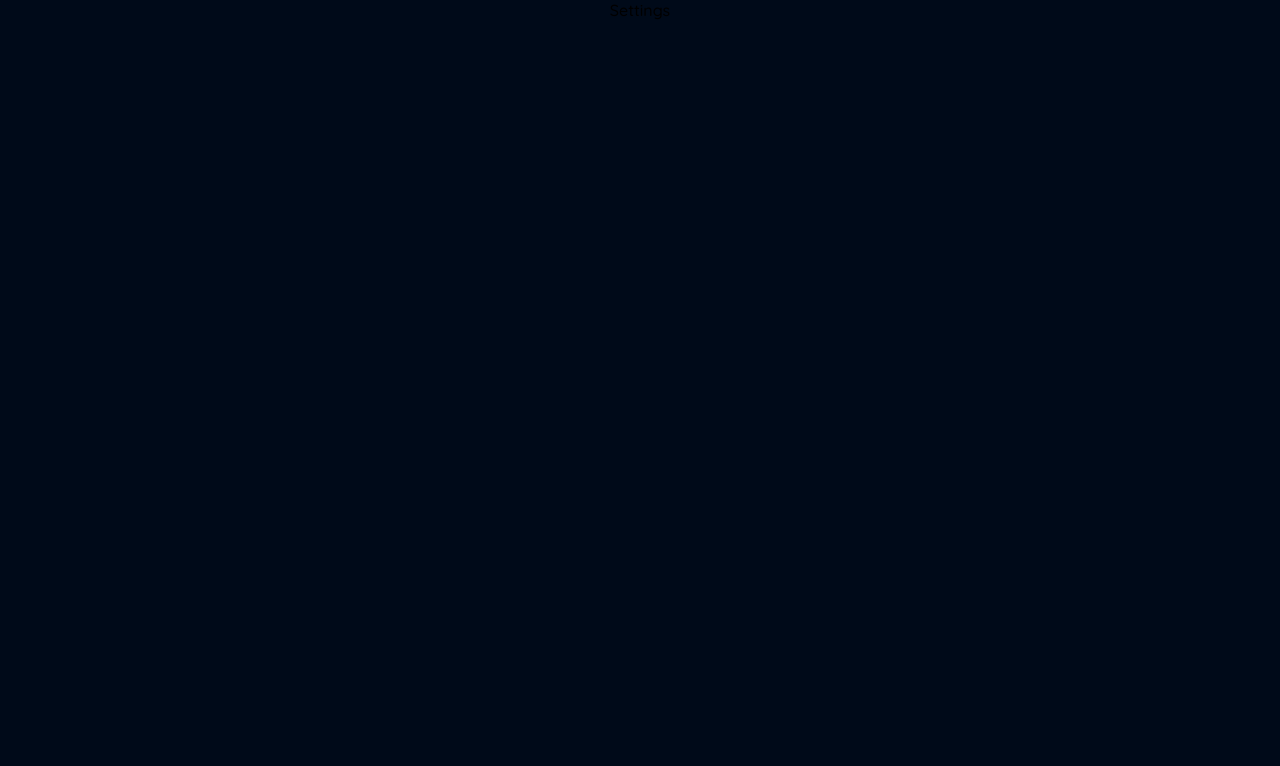
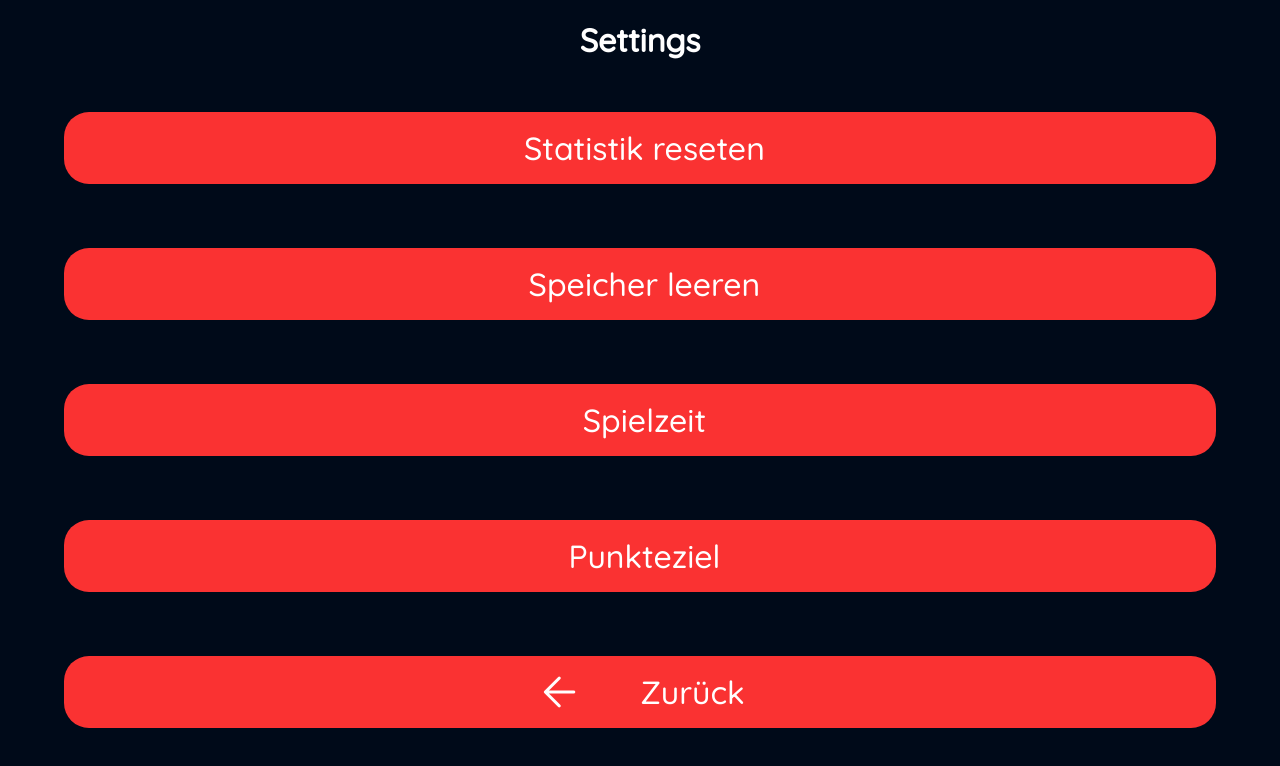
Before and after one commit to noahSnbr07/Wolli, a React (Create React App) app in the folder wolli/: page /settings in a window 1280 px wide. Shown: the top 766 px of the page. Built offline with nearby package versions, Linux system fonts and the light colour scheme.

Commit message:
boolscher Popup funktioniret nun

```diff
--- /dev/null
+++ b/wolli/src/config/Popup.jsx
@@ -0,0 +1,25 @@
+import React from 'react'
+import '../config/config.css';
+import Icon from './Icon';
+export default function Popup({ type, text, is, handleClick }) {
+ return (
+  <div className='popup'
+   style={is ? { display: 'flex' } : { display: 'none' }}
+  >
+   <h1> {text} </h1>
+   {
+    type === 'number' ?
+     <div>
+      number
+     </div>
+     : type === 'boolean' ?
+      <div className='popupOptions'>
+       <button onClick={() => { handleClick(true) }} style={{ background: 'var(--accent)' }} > <Icon icon='check' /> </button>
+       <button onClick={() => { handleClick(false) }} style={{ background: 'var(--bg-2)' }} > <Icon icon='close' /> </button>
+      </div>
+      :
+      console.error('Invalid parameter')
+   }
+  </div >
+ );
+}
--- a/wolli/src/config/config.css
+++ b/wolli/src/config/config.css
@@ -0,0 +1,50 @@
+.popup {
+ width: 80%;
+ height: 30%;
+ background-color: rgba(0, 0, 0, 0.6);
+ position: absolute;
+ top: 50%;
+ left: 50%;
+ transform: translate(-50%, -50%);
+ border-radius: 15px;
+ backdrop-filter: blur(5px);
+ display: flex;
+ flex-direction: column;
+ align-items: center;
+ justify-content: space-evenly;
+
+ & h1 {
+  height: 60%;
+  width: 100%;
+ }
+
+ & .popupOptions {
+  width: 100%;
+  height: 40%;
+  display: flex;
+  flex-direction: row;
+  align-items: center;
+  justify-content: space-evenly;
+
+  & button {
+   width: 45%;
+   height: 80%;
+   border-radius: 25px;
+   border: none;
+   display: flex;
+   justify-content: center;
+   align-items: center;
+   color: var(--font-1);
+   text-shadow: 0px 0px 12px var(--font-1);
+
+   & span {
+    font-size: 3rem;
+    font-variation-settings:
+     'FILL' 1,
+     'wght' 900,
+     'GRAD' 0,
+     'opsz' 48
+   }
+  }
+ }
+}
--- a/wolli/src/pages/fullscreen/Settings.jsx
+++ b/wolli/src/pages/fullscreen/Settings.jsx
@@ -1,9 +1,78 @@
-import React from 'react'
+import React, { useState } from 'react'
+import '../../styles/settings.css';
+import Icon from '../../config/Icon';
+import { Link, json } from 'react-router-dom';
+import Popup from '../../config/Popup';
+export default function Settings() {
+  const [popupState, setPopup] = useState({
+    is: false,
+    text: 'sample text',
+    type: 'number',
+    confirmed: false
+  });
 
-function Settings() {
+  function SettingsButton({ title, type, icon, description }) {
+
+    function evaluateAction(title, type, description) {
+      console.table(popupState);
+      setPopup({ type: type, text: description, is: true });
+    }
+
+    return (
+      <button onClick={() => { evaluateAction(title, type, description); }} className='settingsButton'>
+        < Icon icon={icon} /> {title}
+      </button>
+    );
+
+  }
+
+  function handleClick(isTrue) {
+    setPopup(prevState => ({ ...prevState, is: false, confirmed: isTrue }));
+
+    if (popupState.text === 'Willst du deine Statistik wirklich zurücksetzen ?' && isTrue) {
+      localStorage.setItem('UserProfile', JSON.stringify({
+        gamesplayed: 0,
+        gameslost: 0,
+        gameswon: 0,
+        pointsscored: 0,
+        timeplayed: 0,
+      }));
+    } else if (popupState.text === 'Wird zum debuggen empfohlen' && isTrue) {
+      localStorage.clear();
+    } else if (popupState.text === 'Die Spielzeit eines Matches' && isTrue) {
+      //TODO: number popup implememtation
+    } else if (popupState.text === 'Die benötigte Punktzahl um ein Match zu gewinnen' && isTrue) {
+      //TODO: number popup implememtation
+    }
+  }
+
+
   return (
-    <div>Settings</div>
-  )
+    <div className='fullscreen settings'>
+      <h1> Settings </h1>
+      <div className='settings-container'>
+        <SettingsButton description='Willst du deine Statistik wirklich zurücksetzen ?'
+          type='boolean' title='Statistik reseten' />
+        <SettingsButton description='Wird zum debuggen empfohlen'
+          type='boolean' title='Speicher leeren' />
+        <SettingsButton description='Die Spielzeit eines Matches'
+          type='number' title='Spielzeit' />
+        <SettingsButton description='Die benötigte Punktzahl um ein Match zu gewinnen'
+          type='number' title='Punkteziel' />
+
+        <button className='gotomainmenu'>
+          <Link to='/'>
+            <Icon icon='arrow_back' />
+            Zurück
+          </Link>
+        </button>
+
+        <Popup type={popupState.type}
+          text={popupState.text}
+          is={popupState.is}
+          handleClick={handleClick} />
+
+      </div>
+    </div>
+  );
 }
-
-export default Settings
--- a/wolli/src/pages/fullscreen/Welcome.jsx
+++ b/wolli/src/pages/fullscreen/Welcome.jsx
@@ -4,15 +4,17 @@ import Github from '../../icons/github.png';
 import Instagram from '../../icons/instagram.png';
 import Reddit from '../../icons/reddit.png';
 import Icon from '../../config/Icon.jsx';
+import { Link } from 'react-router-dom';
 export default function Welcome() {
   const [users, setUsers] = useState(['noah', 'max', 'jannis', 'lina']);
   const [UserPopup, setUserPopup] = useState(false);
   const [newLoggedInUser, setNewLoggedInUser] = useState(null);
+  const [currentUser, setCurrentUser] = useState(null);
   const StartButton = () => {
     return (
-      <buttons className='startButton'>
+      <button className='startButton'>
         Start
-      </buttons>
+      </button>
     );
   }
 
@@ -28,9 +30,11 @@ export default function Welcome() {
 
   const SettingsButton = () => {
     return (
-      <button className='settingsButton'>
-        Einstellungen
-      </button>
+      <Link to={'/settings'}>
+        <button className='settingsButton'>
+          Einstellungen
+        </button>
+      </Link>
     );
   }
 
@@ -51,16 +55,16 @@ export default function Welcome() {
         localStorage.setItem('UserProfile', JSON.stringify({
           //default UserProfile
           gamesplayed: 0,
+          gameslost: 0,
+          gameswon: 0,
           pointsscored: 0,
           timeplayed: 0,
-          gameswon: 0,
-          gameslost: 0,
-          userProfile: selectLastUser('random'),
         }));
       } else {
-        const retrievedUserProfile = JSON.parse(localStorage.getItem('UserProfile'));
-        const lastUser = retrievedUserProfile.userProfile;
+        const lastUser = localStorage.getItem('CurrentUser');
         setLastLoggedInUser(lastUser);
+      } if (localStorage.getItem('CurrentUser') === null) {
+        localStorage.setItem('CurrentUser', currentUser);
       }
     }, []);
 
@@ -71,14 +75,20 @@ export default function Welcome() {
       </button>
     );
   }
+  const SelectUserBoxPopup = () => {
+    function handleUserChange(user) {
+      console.log(user)
+      localStorage.setItem('CurrentUser', user);
+      setNewLoggedInUser(user);
+      setUserPopup(false);
+      setCurrentUser(user);
+    }
 
-  const SelectUserBoxPopup = () => {
     return (
       <div style={UserPopup ? { display: 'flex' } : { display: 'none' }} className='selectUserBoxPopup'>
         {users.map((user, index) => (
           <button onClick={() => {
-            setUserPopup(false);
-            setNewLoggedInUser(user);
+            handleUserChange(user);
           }}
             key={index}
             className='userSelector'
--- a/wolli/src/styles/settings.css
+++ b/wolli/src/styles/settings.css
@@ -0,0 +1,55 @@
+.settings {
+ display: flex;
+ flex-direction: column;
+ justify-content: center;
+ align-items: center;
+
+ & h1 {
+  height: 10%;
+  width: 100%;
+  margin: 0;
+  display: flex;
+  align-items: center;
+  justify-content: center;
+ }
+
+ & .settings-container {
+  height: 90%;
+  width: 100%;
+
+  & .settingsButton {
+   width: 90%;
+   height: 10%;
+   background-color: var(--accent);
+   margin: 02.5% 0 2.5%;
+   border: none;
+   border-radius: 25px;
+   color: var(--font-1);
+   font-size: 2rem;
+  }
+
+  & .gotomainmenu {
+   width: 90%;
+   height: 10%;
+   background-color: var(--accent);
+   margin: 02.5% 0 2.5%;
+   border: none;
+   border-radius: 25px;
+   color: var(--font-1);
+   font-size: 2rem;
+
+   & a {
+    color: var(--font-1);
+    text-decoration: none;
+    display: flex;
+    justify-content: center;
+    align-items: center;
+
+    & span {
+     margin-right: 5%;
+     font-size: 3rem;
+    }
+   }
+  }
+ }
+}
```
Also changed, not shown: wolli/src/styles/welcome.css (line endings or trailing spaces), 1 other file (tests, documents, lock files or other folders).
